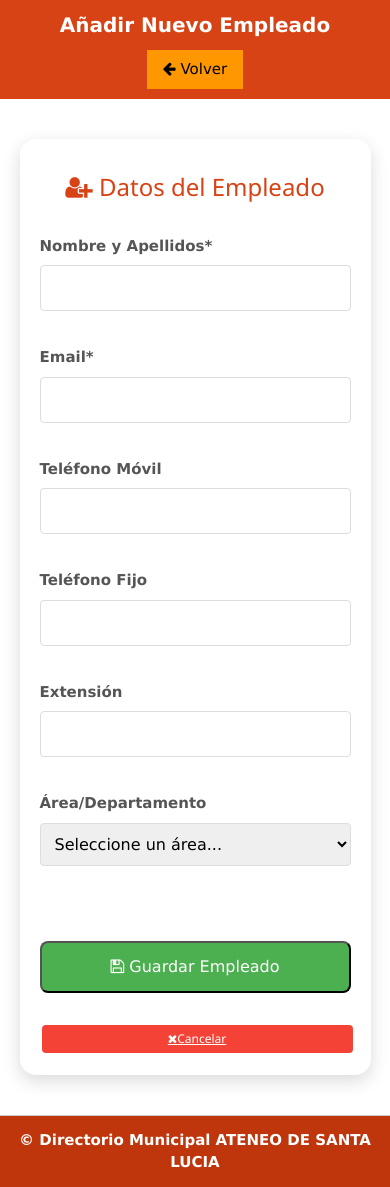
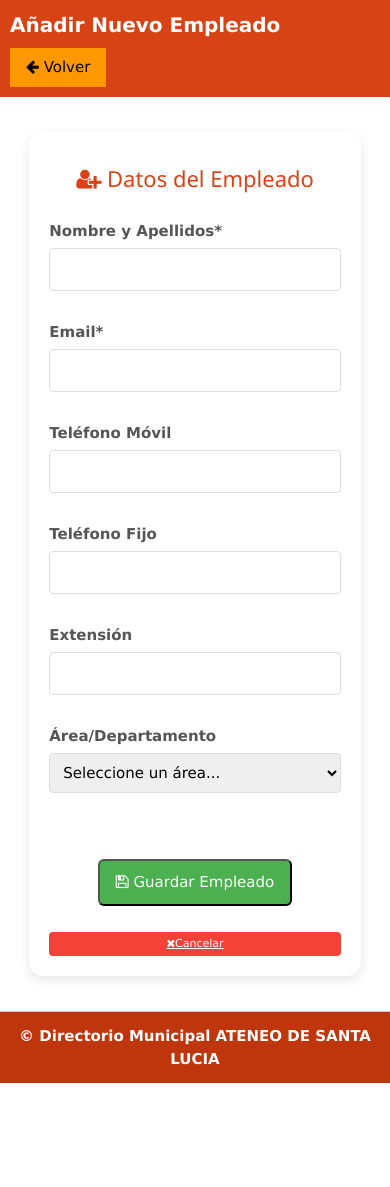
Before and after one commit to ASANCHEZ-16-DEV/directory_management_app, a PHP site: page /admin/add_employee.php in a window 390 px wide. After the commit the page ends 1083 px from the top, so only its background shows below. Run offline with PHP 8.4, Linux system fonts and the light colour scheme; the visitor is signed in with stand-in values (Sample User, id 1); data that the repository does not hold is empty.

Commit message:
Final version 1.0 manage-contacts-app

```diff
--- a/CSS/admin-styles.css
+++ b/CSS/admin-styles.css
@@ -128,84 +128,142 @@ h3 {
 }
 
 
-/**  TABLA DE ADMINISTRADOR CON MEJORAS RESPONSIVE */
+
+
+/**  TABLA DE ADMINISTRADOR */
 .admin-table-wrapper {
-    width: 95%;
+    width: 98%;
     margin: 20px auto;
     border-radius: 16px;
     overflow: hidden;
-    box-shadow: 0 6px 18px rgba(0, 0, 0, 0.15);
-    transition: transform 0.3s ease, box-shadow 0.3s ease;
+    box-shadow: 0 4px 12px rgba(0, 0, 0, 0.1);
     background-color: white;
+    padding: 0 5px;
 }
 
 .admin-table-title {
     background-color: #D84315;
     color: white;
     text-align: center;
-    padding: 20px;
-    font-size: 24px;
+    padding: 16px;
+    font-size: 20px;
     font-weight: bold;
     font-family: 'Segoe UI', sans-serif;
     border-bottom: 2px solid #BF360C;
 }
 
 .admin-table {
-    width: 100%;
+    width: 98%;
     border-collapse: collapse;
     font-family: 'Segoe UI', sans-serif;
+    table-layout: fixed;
 }
 
 .admin-table thead {
     background-color: #FFEBEE;
-    color: #333;
+    position: sticky;
+    top: 0;
+    z-index: 10;
 }
 
-.admin-table th,
-.admin-table td {
-    padding: 12px 10px;
+.admin-table th {
+    padding: 12px 6px;
     text-align: center;
-    vertical-align: middle;
-    border-bottom: 1px solid #ccc;
+    font-weight: 600;
+    color: #333;
+    border-bottom: 2px solid #D84315;
     white-space: nowrap;
 }
 
-.admin-table td:nth-child(1),
-.admin-table th:nth-child(1) {
-    width: 20%;
-    min-width: 150px;
+.admin-table td {
+    padding: 10px 6px;
+    text-align: center;
+    vertical-align: middle;
+    border-bottom: 1px solid #eee;
+    white-space: nowrap;
+    line-height: 1.4;
 }
 
-.admin-table td:nth-child(3),
-.admin-table th:nth-child(3) {
-    width: 20%;
-    min-width: 150px;
+/* DISTRIBUCIÓN PERFECTA DE COLUMNAS */
+.admin-table th:nth-child(1),
+.admin-table td:nth-child(1) { /* Nombre */
+    width: 23%;
+    text-align: left;
+    padding-left: 10px;
 }
 
+.admin-table th:nth-child(2),
+.admin-table td:nth-child(2) { /* Área */
+    width: 20%;
+}
+
+.admin-table th:nth-child(3),
+.admin-table td:nth-child(3) { /* Email */
+    width: 26%;
+    text-align: center;
+    padding-left: 10px;
+}
+
+.admin-table th:nth-child(4),
+.admin-table td:nth-child(4) { /* Teléfono Móvil */
+    width: 10%;
+}
+
+.admin-table th:nth-child(5),
+.admin-table td:nth-child(5) { /* Teléfono Fijo */
+    width: 10%;
+}
+
+.admin-table th:nth-child(6),
+.admin-table td:nth-child(6) { /* Ext */
+    width: 6%;
+}
+
+.admin-table th:nth-child(7),
+.admin-table td:nth-child(7) { /* Acciones */
+    width: 13%;
+    padding-right: 8px;
+}
+
+/* ESTILOS PARA FILAS */
 .admin-table tbody tr:nth-child(even) {
-    background-color: #f9f9f9;
+    background-color: #fafafa;
 }
 
 .admin-table tbody tr:hover {
-    background-color: #FFCCBC;
-    transition: background-color 0.3s ease;
+    background-color: #FFF3E0;
 }
 
-/* Botones de acción */
+/* CONTENEDOR DE BOTONES COMPACTO */
+.action-buttons {
+    display: flex;
+    justify-content: center;
+    gap: 6px;
+}
+
+/* BOTONES DE ACCIÓN COMPACTOS */
 .action-btn {
-    padding: 8px 10px;
+    padding: 6px 8px;
     border-radius: 4px;
-    font-size: 14px;
+    font-size: 13px;
+    font-weight: 500;
     cursor: pointer;
-    transition: all 0.3s ease;
+    transition: all 0.2s ease;
     border: none;
-    outline: none;
-    font-family: 'Segoe UI', sans-serif;
-    margin: 2px;
     display: inline-flex;
     align-items: center;
     justify-content: center;
-    white-space: nowrap;
+    min-width: 60px;
+}
+
+.edit-btn {
+    text-decoration: none;
+    background-color: #2196F3;
+    color: white;
+}
+
+.edit-btn:hover {
+    background-color: #1976D2;
 }
 
 .delete-btn {
@@ -217,60 +275,53 @@ h3 {
     background-color: #D32F2F;
 }
 
-.edit-btn {
-    background-color: #2196F3;
-    color: white;
-}
-
-.edit-btn:hover {
-    background-color: #1976D2;
-}
-
 .add-btn {
     background-color: #4CAF50;
     color: white;
-    padding: 12px 20px;
-    border-radius: 8px;
-    font-size: 16px;
-    margin: 20px auto;
+    padding: 10px 16px;
+    border-radius: 6px;
+    text-decoration: none;
+    font-size: 15px;
+    margin: 18px auto;
     display: block;
     width: fit-content;
+    transition: all 0.2s ease;
 }
 
 .add-btn:hover {
     background-color: #388E3C;
 }
 
-/* Barra de administración */
+/* BARRA DE ADMINISTRACIÓN */
 .admin-bar {
     background-color: #D84315;
-    padding: 15px;
+    padding: 12px 15px;
     display: flex;
     justify-content: space-between;
     align-items: center;
     flex-wrap: wrap;
-    gap: 10px;
+    gap: 8px;
 }
 
 .admin-title {
     color: white;
-    font-size: 24px;
+    font-size: 22px;
     font-weight: bold;
     margin: 0;
 }
 
 .admin-controls {
     display: flex;
-    gap: 10px;
+    gap: 8px;
     flex-wrap: wrap;
 }
 
-/* Mensajes de feedback */
+/* MENSAJES DE FEEDBACK */
 .alert {
-    padding: 15px;
-    margin: 20px auto;
+    padding: 12px;
+    margin: 18px auto;
     border-radius: 4px;
-    width: 80%;
+    width: 85%;
     text-align: center;
     font-weight: bold;
 }
@@ -290,28 +341,28 @@ h3 {
 /** FORMULARIOS DE CREACIÓN */
 .admin-form-container {
     width: 60%;
-    margin: 40px auto;
+    margin: 35px auto;
     background-color: white;
-    padding: 30px;
-    border-radius: 16px;
-    box-shadow: 0 6px 18px rgba(0, 0, 0, 0.15);
+    padding: 25px;
+    border-radius: 14px;
+    box-shadow: 0 4px 12px rgba(0, 0, 0, 0.1);
 }
 
 .admin-form-title {
     color: #D84315;
     text-align: center;
-    margin-bottom: 30px;
-    font-size: 24px;
+    margin-bottom: 25px;
+    font-size: 22px;
 }
 
 .admin-form {
     display: grid;
     grid-template-columns: 1fr 1fr;
-    gap: 20px;
+    gap: 18px;
 }
 
 .form-group {
-    margin-bottom: 15px;
+    margin-bottom: 12px;
 }
 
 .form-group.full-width {
@@ -320,17 +371,17 @@ h3 {
 
 .form-label {
     display: block;
-    margin-bottom: 8px;
+    margin-bottom: 6px;
     font-weight: bold;
     color: #555;
 }
 
 .form-input {
     width: 100%;
-    padding: 10px;
+    padding: 9px;
     border: 1px solid #ddd;
     border-radius: 4px;
-    font-size: 16px;
+    font-size: 15px;
 }
 
 .form-input:focus {
@@ -342,18 +393,25 @@ h3 {
     grid-column: span 2;
     display: flex;
     justify-content: center;
-    gap: 20px;
-    margin-top: 20px;
+    gap: 15px;
+    margin-top: 18px;
 }
 
 /* RESPONSIVE DESIGN MEJORADO */
 @media (max-width: 1200px) {
     .admin-table-wrapper {
-        width: 98%;
+        width: 100%;
     }
 
-    .search-form {
-        max-width: 90%;
+    .admin-table th,
+    .admin-table td {
+        padding: 9px 5px;
+    }
+
+    .action-btn {
+        padding: 5px 7px;
+        font-size: 12px;
+        min-width: 55px;
     }
 }
 
@@ -363,16 +421,38 @@ h3 {
         overflow-x: auto;
     }
 
-    .admin-form-container {
-        width: 80%;
+    .admin-table th:nth-child(6),
+    .admin-table td:nth-child(6) {
+        display: none;
     }
 
-    .search-container {
-        width: 90%;
+    .action-buttons {
+        gap: 5px;
+    }
+
+    .admin-form-container {
+        width: 75%;
     }
 }
 
 @media (max-width: 768px) {
+    .admin-table-title {
+        padding: 14px;
+        font-size: 20px;
+    }
+
+    .admin-table th:nth-child(4),
+    .admin-table td:nth-child(4),
+    .admin-table th:nth-child(5),
+    .admin-table td:nth-child(5) {
+        width: 12%;
+    }
+
+    .action-btn {
+        min-width: 50px;
+        padding: 5px;
+    }
+
     .admin-form {
         grid-template-columns: 1fr;
     }
@@ -383,85 +463,62 @@ h3 {
     }
 
     .admin-form-container {
-        width: 90%;
+        width: 85%;
         padding: 20px;
+    }
+}
+
+@media (max-width: 576px) {
+    .admin-table-wrapper {
+        padding: 0;
     }
 
     .admin-table th,
     .admin-table td {
-        padding: 10px 8px;
-        font-size: 14px;
+        padding: 8px 4px;
+        font-size: 13px;
+    }
+
+    .action-buttons {
+        flex-direction: column;
+        gap: 4px;
     }
 
     .action-btn {
-        padding: 6px 8px;
-        font-size: 13px;
+        width: 100%;
+        padding: 4px;
     }
-}
 
-@media (max-width: 576px) {
     .admin-bar {
-        flex-direction: column;
         padding: 10px;
     }
 
     .admin-title {
         font-size: 20px;
-        text-align: center;
-    }
-
-    .admin-controls {
-        width: 100%;
-        justify-content: center;
-    }
-
-    .search-form {
-        flex-direction: column;
-    }
-
-    .search-input {
-        border-radius: 25px;
-        margin-bottom: 10px;
-    }
-
-    .search-btn {
-        border-radius: 25px;
-    }
-
-    .clear-btn {
-        margin-left: 0;
-        justify-content: center;
     }
 
     .form-actions {
         flex-direction: column;
-        gap: 10px;
-    }
-
-    .add-btn, .action-btn {
-        width: 100%;
-        justify-content: center;
+        gap: 8px;
     }
 }
 
-/* Para pantallas muy pequeñas (menos de 400px) */
 @media (max-width: 400px) {
     .admin-table th,
     .admin-table td {
-        padding: 8px 5px;
-        font-size: 13px;
+        padding: 7px 3px;
     }
 
     .action-btn {
-        padding: 5px;
-        font-size: 12px;
+        font-size: 11px;
     }
 
     .admin-table-title {
-        padding: 15px 10px;
-        font-size: 20px;
+        padding: 12px 8px;
+        font-size: 18px;
     }
 }
+
 
 
 /* ?  CONTENIDO PARA EL FOOTER */
```
Also changed, not shown: CSS/styles.css (+40 -14 lines), Funcionalidad de administrador.txt (+33 -15 lines), corregir.php (deleted, +0 -90 lines), index.php (+8 -3 lines), readme.md (added), 1 other file.
